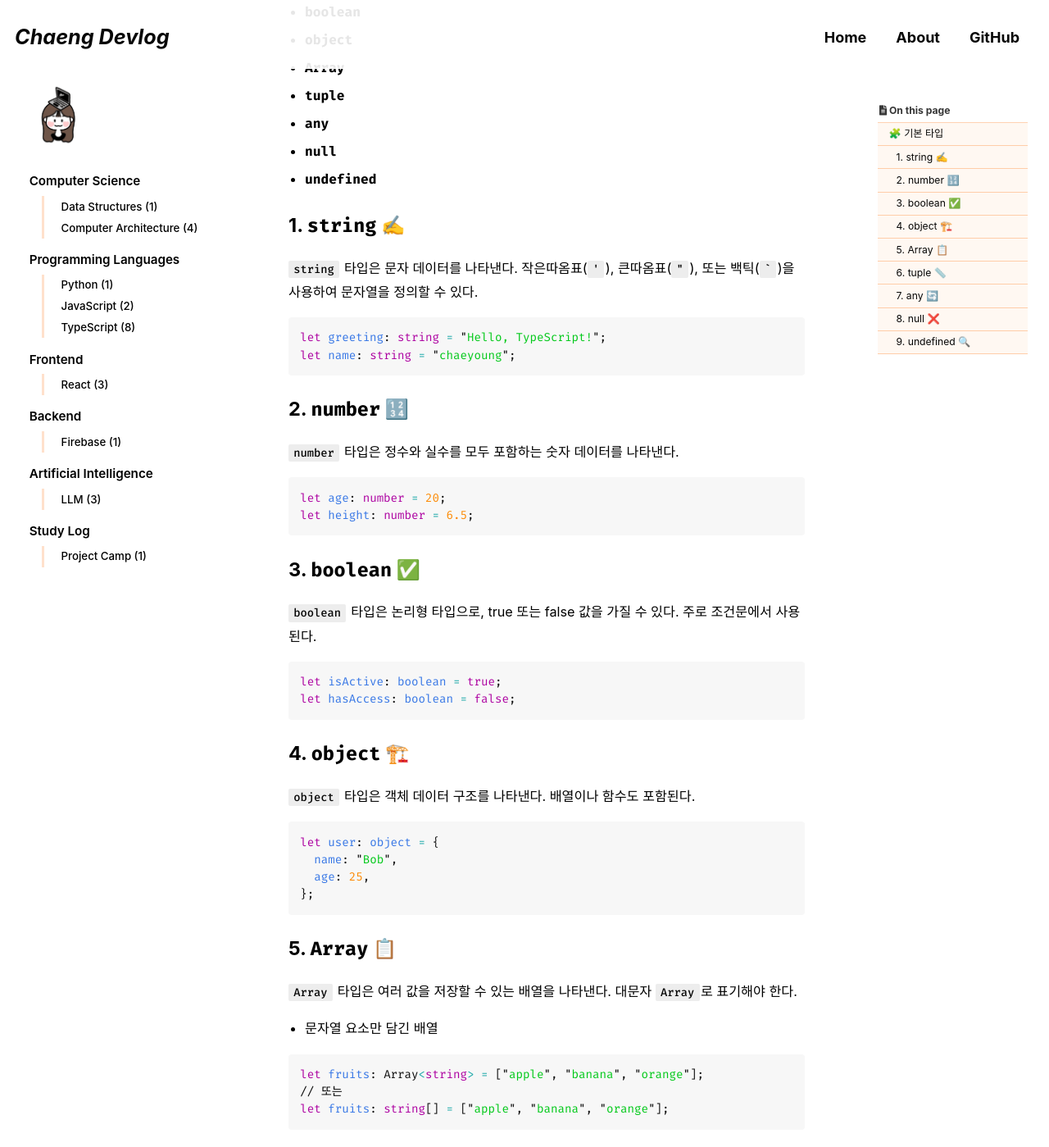
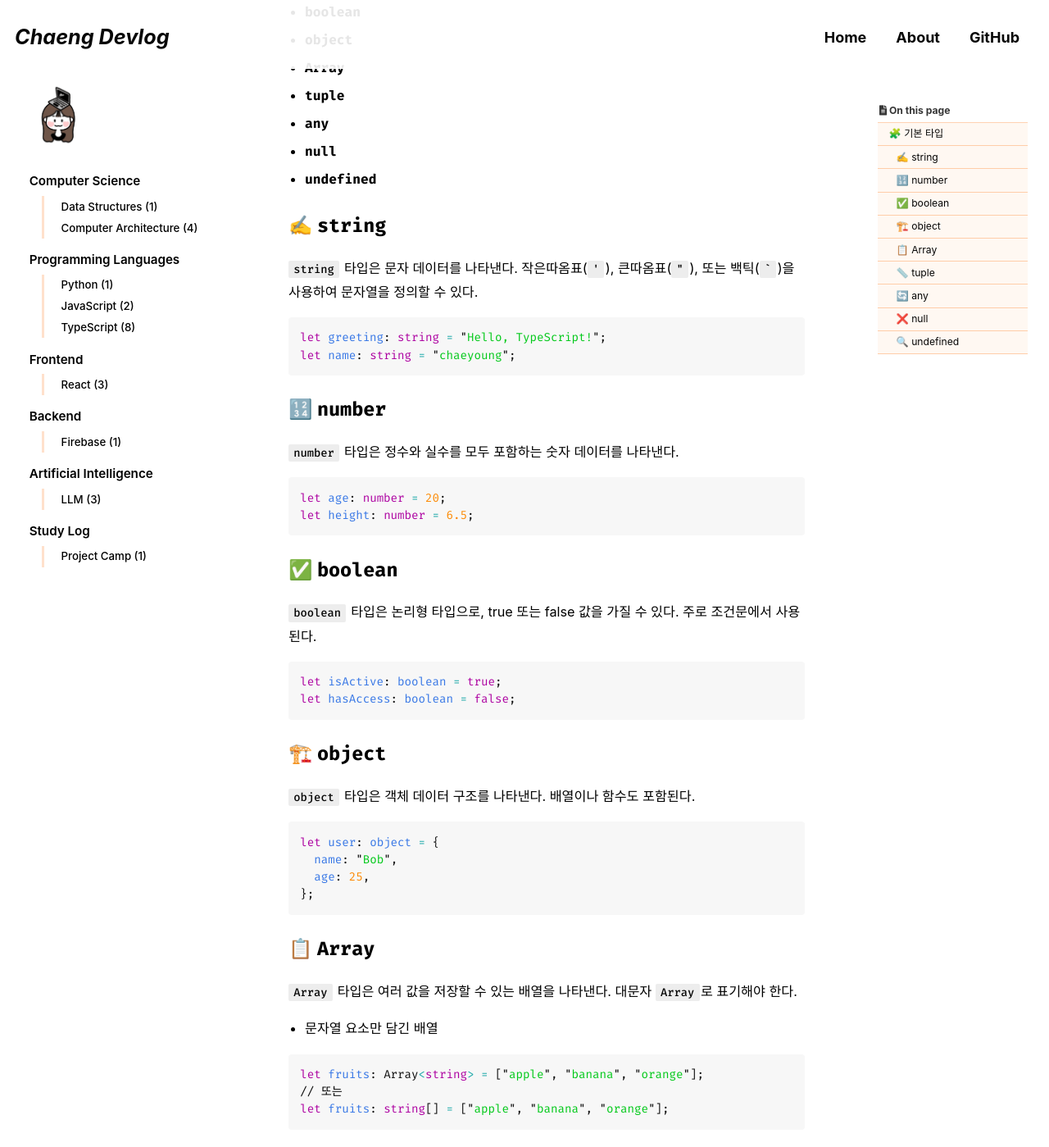
Before and after one commit to cchaeyoung/cchaeyoung.github.io, a Jekyll site: the page built from _posts/2024-09-20-typescript-basic-types.md, in a window 1280 px wide and 1400 px high, scrolled down 412 px. Shown: the whole window at 82% size. Built offline with Jekyll 4.4.1, drawn with Linux system fonts in a browser that asks for light colours; cached includes are drawn as plain includes; some web fonts are replaced; comment, search, counter and statistics services are not loaded.

Commit message:
docs: Update post format for typescript basic types

````diff
--- a/_posts/2024-09-20-typescript-basic-types.md
+++ b/_posts/2024-09-20-typescript-basic-types.md
@@ -28,7 +28,7 @@ last_modified_at: 2024-09-24
 - **`null`**
 - **`undefined`**
 
-## 1. `string` ✍️
+## ✍️ `string`
 
 `string` 타입은 문자 데이터를 나타낸다. 작은따옴표(`'`), 큰따옴표(`"`), 또는 백틱(`` ` ``)을 사용하여 문자열을 정의할 수 있다.
 
@@ -37,7 +37,7 @@ let greeting: string = "Hello, TypeScript!";
 let name: string = "chaeyoung";
 ```
 
-## 2. `number` 🔢
+## 🔢 `number`
 
 `number` 타입은 정수와 실수를 모두 포함하는 숫자 데이터를 나타낸다.
 
@@ -46,7 +46,7 @@ let age: number = 20;
 let height: number = 6.5;
 ```
 
-## 3. `boolean` ✅
+## ✅ `boolean`
 
 `boolean` 타입은 논리형 타입으로, true 또는 false 값을 가질 수 있다. 주로 조건문에서 사용된다.
 
@@ -55,7 +55,7 @@ let isActive: boolean = true;
 let hasAccess: boolean = false;
 ```
 
-## 4. `object` 🏗️
+## 🏗️ `object`
 
 `object` 타입은 객체 데이터 구조를 나타낸다. 배열이나 함수도 포함된다.
 
@@ -66,7 +66,7 @@ let user: object = {
 };
 ```
 
-## 5. `Array` 📋
+## 📋 `Array`
 
 `Array` 타입은 여러 값을 저장할 수 있는 배열을 나타낸다. 대문자 `Array`로 표기해야 한다.
 
@@ -94,7 +94,7 @@ let mixed: Array<string | number> = ["apple", 1, "banana", 2];
 let mixed: (string | number)[] = ["apple", 1, "banana", 2];
 ```
 
-## 6. `tuple` 📏
+## 📏 `tuple`
 
 `tuple` 타입은 고정된 수의 요소를 가질 수 있는 배열이다. 각 요소는 서로 다른 타입을 가질 수 있다.
 
@@ -102,7 +102,7 @@ let mixed: (string | number)[] = ["apple", 1, "banana", 2];
 let person: [string, number] = ["Alice", 30];
 ```
 
-## 7. `any` 🔄
+## 🔄 `any`
 
 `any` 타입은 타입 검사를 무시할 수 있게 해주고 모든 타입을 허용하겠다는 의미이다. 다양한 타입의 값을 가질 수 있지만, 사용하는 것은 권장되지 않는다. 대신, 구체적인 타입을 사용하는 것이 좋다. 하지만 잘 활용하면 자바스크립트와 같은 유연함을 유용하게 사용할 수 있다.
 
@@ -111,7 +111,7 @@ let uncertain: any = 42;
 uncertain = "Now I'm a string!";
 ```
 
-## 8. `null` ❌
+## ❌ `null`
 
 `null` 타입은 "값이 없음"을 나타내는 타입이다. 값이 없을 경우 명시적으로 `null`을 사용해야 한다.
 
@@ -119,7 +119,7 @@ uncertain = "Now I'm a string!";
 let emptyValue: null = null;
 ```
 
-## 9. `undefined` 🔍
+## 🔍 `undefined`
 
 `undefined` 타입은 변수가 선언되었지만 값이 할당되지 않은 상태를 나타냅니다. 변수의 기본값은 `undefined`입니다.
 
````
